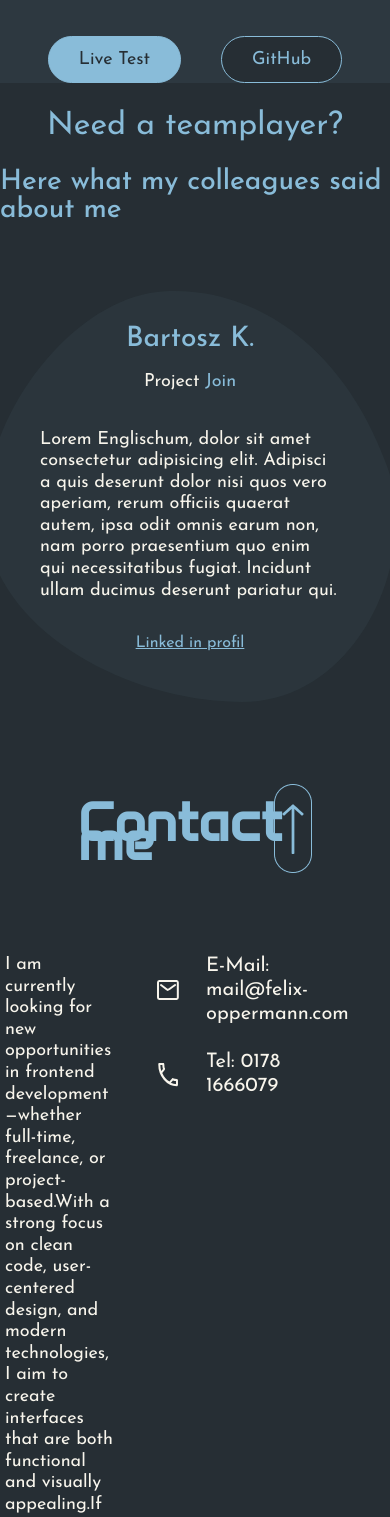
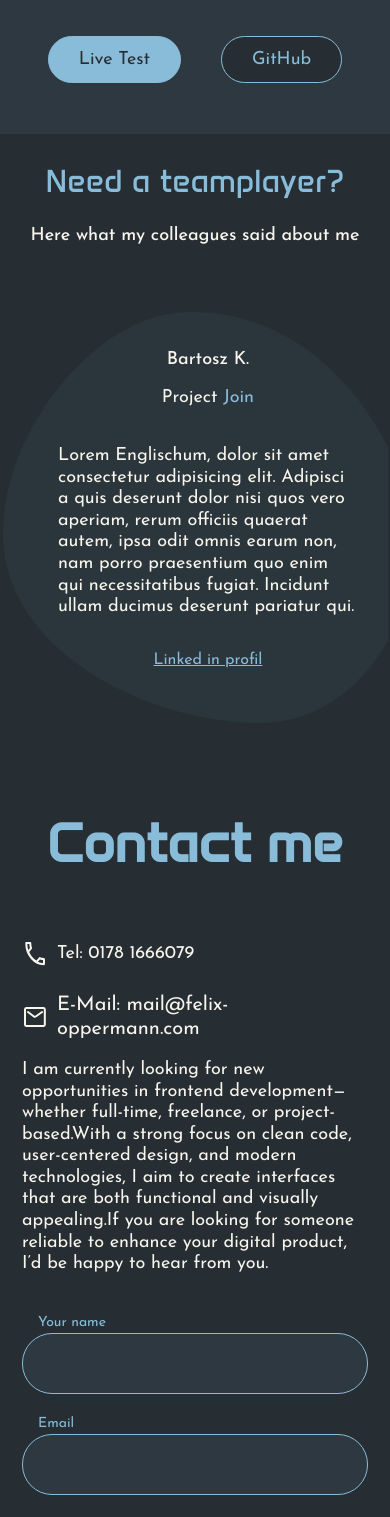
Before and after one commit to Auprman/portfolio, an Angular app: page /contact in a window 390 px wide. Shown: the part 3720-5237 px from the top of the page. Built offline with nearby package versions, Linux system fonts and the light colour scheme.

Commit message:
added responsive styling to contacts

```diff
--- a/src/sections/contact/contact.component.scss
+++ b/src/sections/contact/contact.component.scss
@@ -267,6 +267,54 @@ form{
     margin-bottom: 200px;
 }
 
-border-red{
+.border-red{
     border-color: $error;
 }
+
+@media (max-width: 1024px) {
+    .arrow-up{
+        display: none;
+    }
+
+    .description{
+        flex-direction: column-reverse;
+    }
+
+    .contact-main{
+        width: 100%;
+        margin: 0 22px;
+    }
+
+    .contact-data{
+        flex-direction: column-reverse;
+        margin: 0;
+        width: auto;
+        span{
+            font-size: 18px;
+        }
+        img{
+            margin-right: 8px;
+        }
+    }
+
+    .email{
+        a{
+            img{
+                margin-right: 8px;
+            }
+        }
+    }
+
+    .contact-me-text{
+        width: 100%;
+    }
+
+   .input-data{
+    flex-direction: column-reverse;
+   }
+
+   form{
+    padding: 0 22px;
+   }
+
+}
--- a/src/sections/projects/projects.component.html
+++ b/src/sections/projects/projects.component.html
@@ -21,7 +21,10 @@
                   </div>
                   <div class="task-title">
                     <h3>@if(global.language === 'en'){{{global.activeProjectData?.headlinesEn?.[0]}}}@else{{{global.activeProjectData?.headlinesDe?.[0]}}}</h3>
-                    <span>@if(global.language === 'en'){{{'Duration: ' + global.activeProjectData?.durationEn}}}@else{{{'Dauer: ' + global.activeProjectData?.durationDe}}}</span>
+                    <span>
+                      @if(global.language === 'en' && !isMobile){{{'Duration: ' + global.activeProjectData?.durationEn}}}
+                      @else if(global.language === 'de' && !isMobile){{{'Dauer: ' + global.activeProjectData?.durationDe}}}
+                    </span>
                   </div>
                 </div>
                 <p>@if(global.language === 'en'){{{global.activeProjectData?.aboutEn}}}@else{{{global.activeProjectData?.aboutDe}}}</p>
--- a/src/sections/projects/projects.component.scss
+++ b/src/sections/projects/projects.component.scss
@@ -224,6 +224,7 @@ nav {
   }
 .links-mobile{
   display: none;
+  padding-bottom: 51px;
 }
 
 
--- a/src/sections/projects/projects.component.ts
+++ b/src/sections/projects/projects.component.ts
@@ -1,4 +1,4 @@
-import { Component, inject, OnInit } from '@angular/core';
+import { Component, HostListener, inject, OnInit } from '@angular/core';
 import { GlobalService } from '../../global.service';
 import { CommonModule } from '@angular/common';
 
@@ -17,6 +17,13 @@ export class ProjectsComponent {
 
   global = inject(GlobalService)
   hover:boolean = false;
+  isMobile:boolean = false;
+
+
+  @HostListener('window:resize', ['$event'])
+  onResize(event: Event) {
+    this.isMobile = window.innerWidth < 1024;
+  }
 
 ngOnInit(){
 
--- a/src/sections/references/references.component.scss
+++ b/src/sections/references/references.component.scss
@@ -69,15 +69,19 @@ a{
     }
 }
 
-@media (max-width: 1024px) {
+@media (max-width: 1270px) {
+    section{
+        overflow-x: hidden;
+    }
+
     .ref-main {
       display: flex;
       overflow-x: auto !important;
       scroll-snap-type: x mandatory !important;
-      padding: 16px;
+      margin: 16px;
       scroll-behavior: smooth;
       justify-content: flex-start !important;
-
+      width: 99%;
       &::-webkit-scrollbar {
         display: none;
       }
@@ -87,6 +91,16 @@ a{
       min-width: 300px;
       flex-shrink: 0;
       scroll-snap-align: start;
-      margin-right: 16px; // optional Abstand zwischen den Karten
+      margin-right: 16px;
+    }
+
+    h2{
+        font-family: 'Anta';
+        font-size: 32px;
+    }
+
+    h3{
+        font-size: 18px;
+        color: $fontLightPurple;
     }
   }
```
